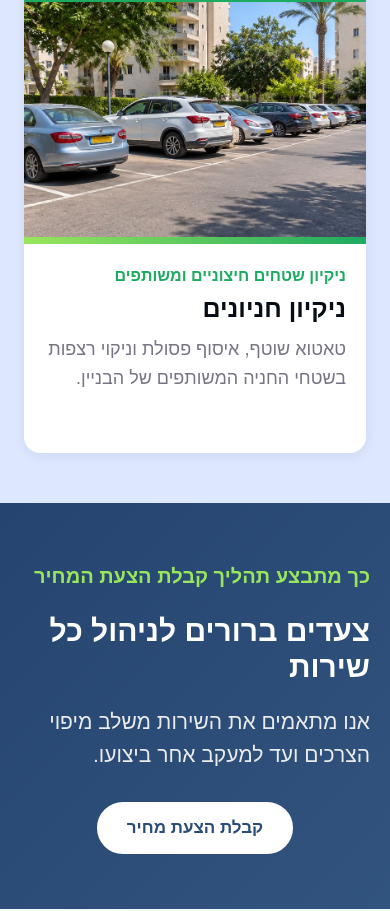
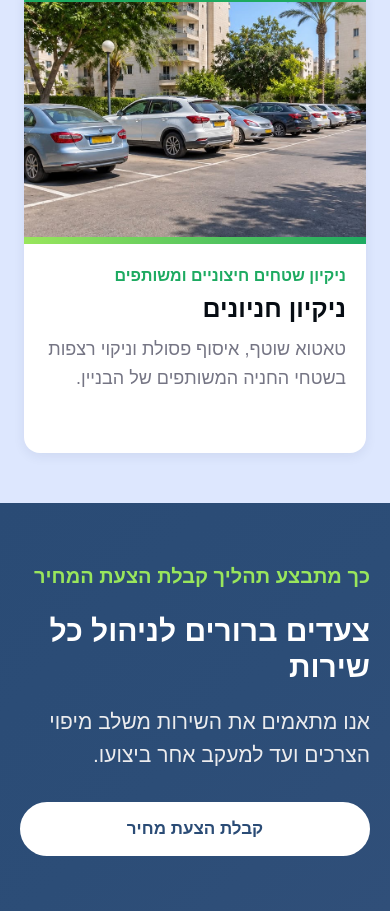
Before and after one commit to bleachchyxo/bleachchyxo.github.io, a plain HTML site: page index.html in a window 390 px wide. Shown: the part 3974-4885 px from the top of the page. Drawn offline with Linux system fonts and the light colour scheme.

Commit message:
Update index.html

```diff
--- a/index.html
+++ b/index.html
@@ -65,7 +65,7 @@ main{max-width:900px;margin:auto;padding:0 24px}
 .quote-process-section{
 min-height:420px;
 padding:65px 24px 70px;
-background:linear-gradient(135deg,#254570,#2b4c76 50%,#31547e);
+background:linear-gradient(135deg,#2a4b75 0%,#2c4d77 55%,#304f79 100%);
 direction:rtl;
 text-align:right;
 }
@@ -195,9 +195,9 @@ margin-top:30px;
 }
 
 .quote-button{
-width:auto;
-min-height:52px;
-padding:12px 28px;
+width:100%;
+min-height:54px;
+padding:12px 24px;
 font-size:17px;
 }
 
```
